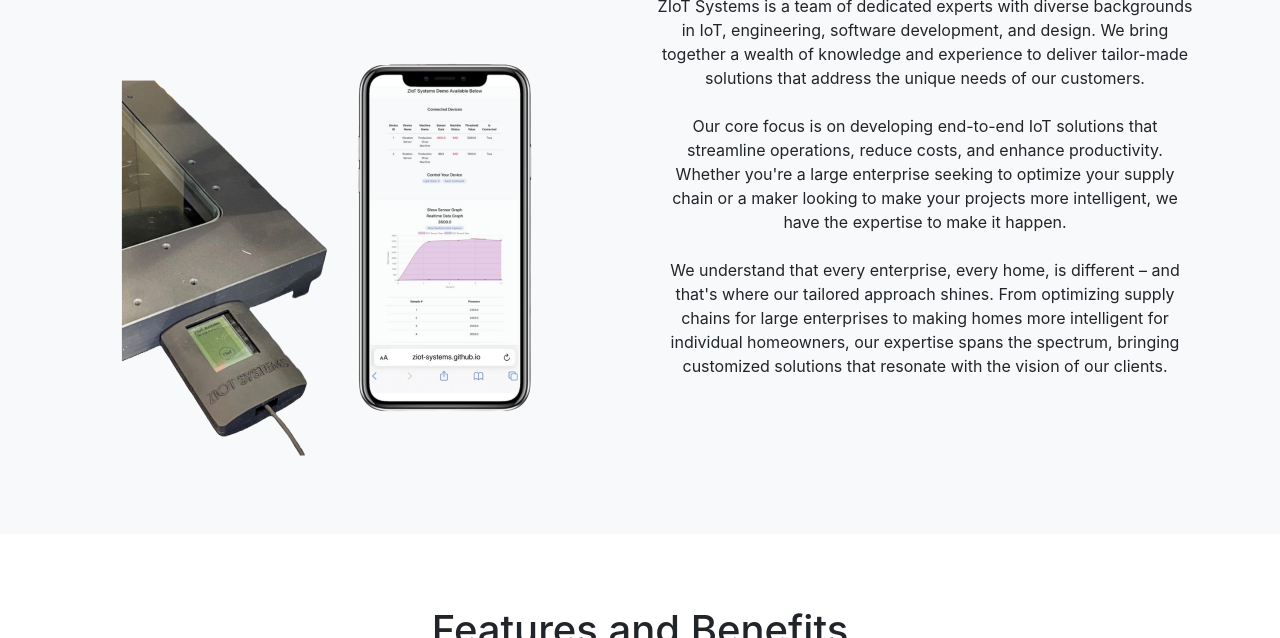
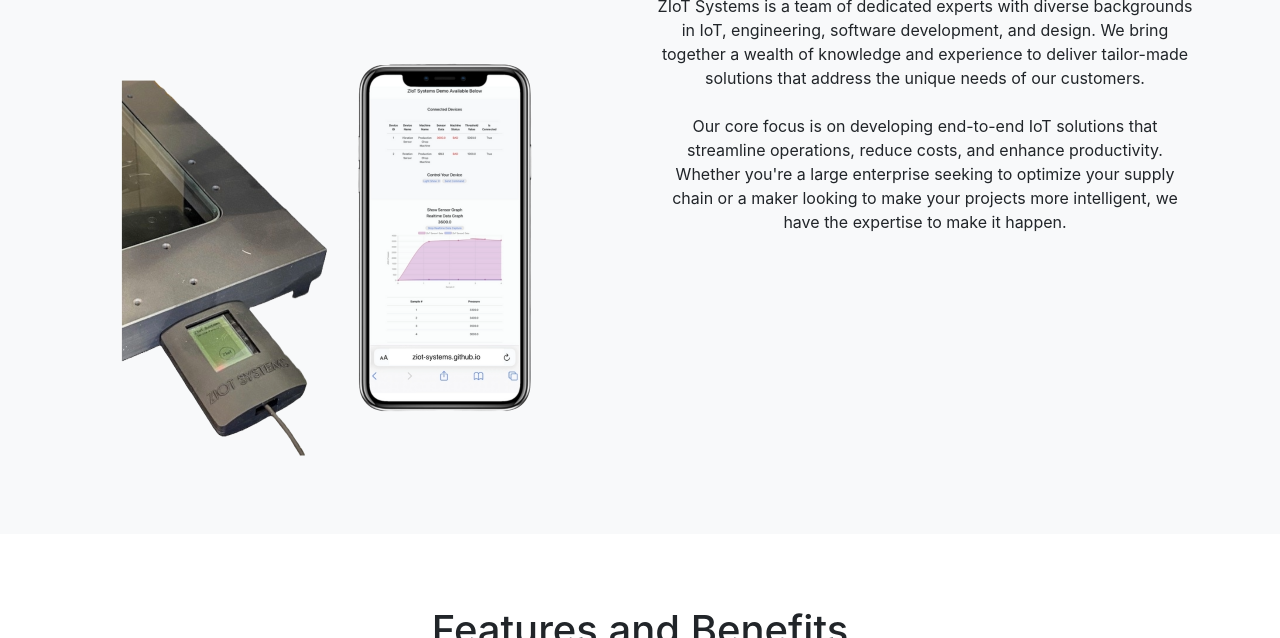
Before and after one commit to ZIoT-Systems/ZIoT-Systems.github.io, a Jekyll site: the page built from README.md, in a window 1280 px wide and 900 px high, scrolled down 680 px, cut to the strip 0-638 px from the top of the window. Built offline with Jekyll 4.4.1, drawn with Linux system fonts in a browser that asks for light colours; our own code applies the rules of GitHub Pages for plain Markdown files.

Commit message:
updatescls

```diff
--- a/_layouts/default.html
+++ b/_layouts/default.html
@@ -101,10 +101,6 @@
                         <br>
                         Our core focus is on developing end-to-end IoT solutions that streamline operations, reduce costs, and enhance productivity.
                         Whether you're a large enterprise seeking to optimize your supply chain or a maker looking to make your projects more intelligent, we have the expertise to make it happen.
-                        <br>
-                        <br>
-                        We understand that every enterprise, every home, is different – and that's where our tailored approach shines.
-                        From optimizing supply chains for large enterprises to making homes more intelligent for individual homeowners, our expertise spans the spectrum, bringing customized solutions that resonate with the vision of our clients.
                     </p>
                 </div>
             </div>
```
